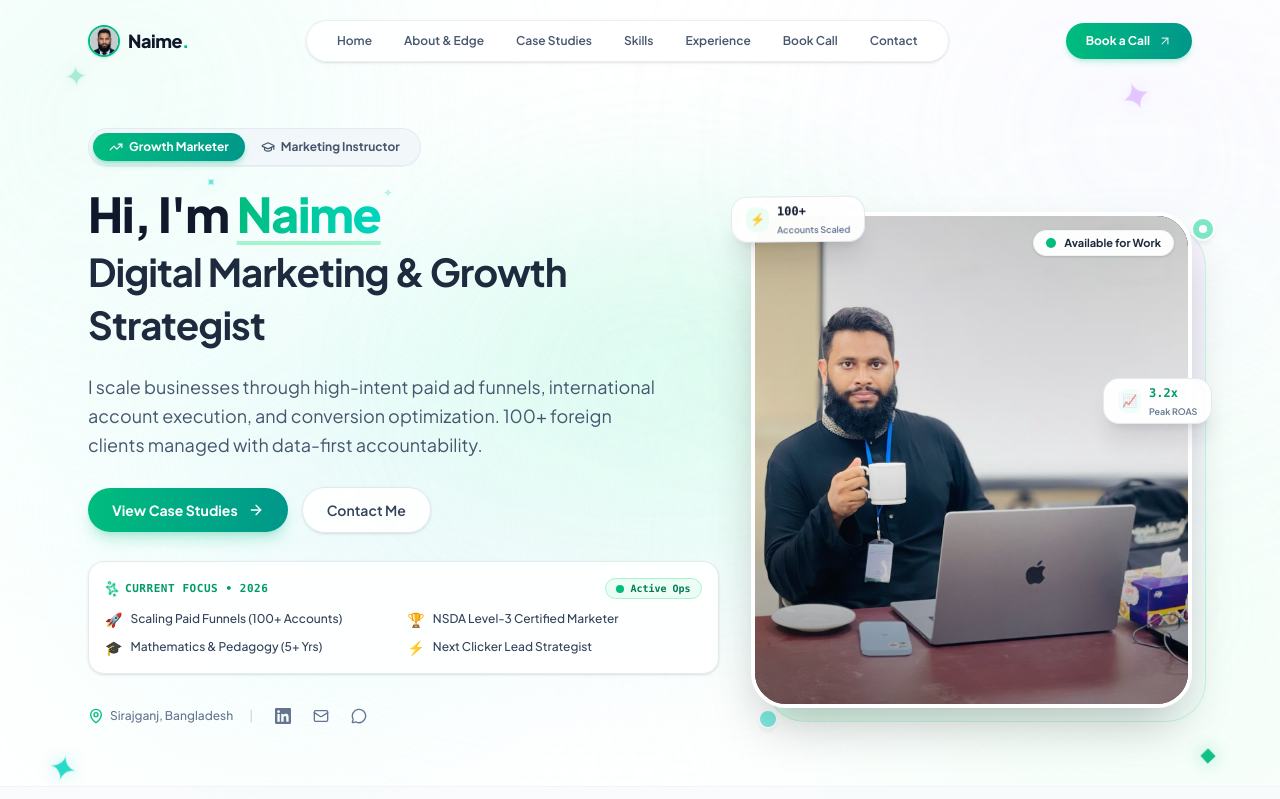
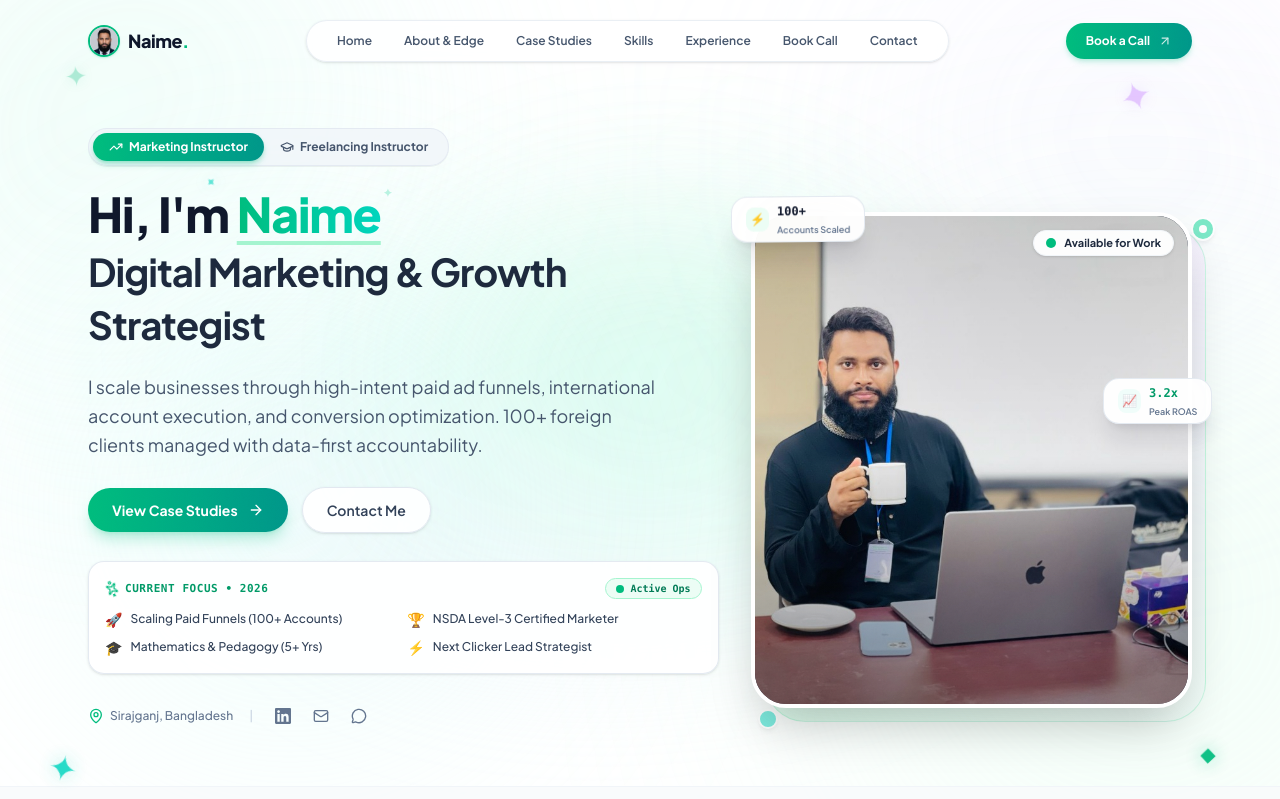
Before and after one commit to pixelmidea/naime-portfolio, a Next.js app: page / in a window 1280 px wide. Shown: the top 799 px of the page. Built offline with nearby package versions, Linux system fonts and the light colour scheme.

Commit message:
fix(hero): update role switcher labels to Marketing Instructor and Freelancing Instructor

```diff
--- a/src/components/Hero.tsx
+++ b/src/components/Hero.tsx
@@ -97,7 +97,7 @@ export default function Hero() {
               )}
               <span className="relative z-10 flex items-center gap-1.5">
                 <TrendingUp className="w-3.5 h-3.5" />
-                <span>Growth Marketer</span>
+                <span>Marketing Instructor</span>
               </span>
             </button>
 
@@ -118,7 +118,7 @@ export default function Hero() {
               )}
               <span className="relative z-10 flex items-center gap-1.5">
                 <GraduationCap className="w-3.5 h-3.5" />
-                <span>Marketing Instructor</span>
+                <span>Freelancing Instructor</span>
               </span>
             </button>
           </div>
```
